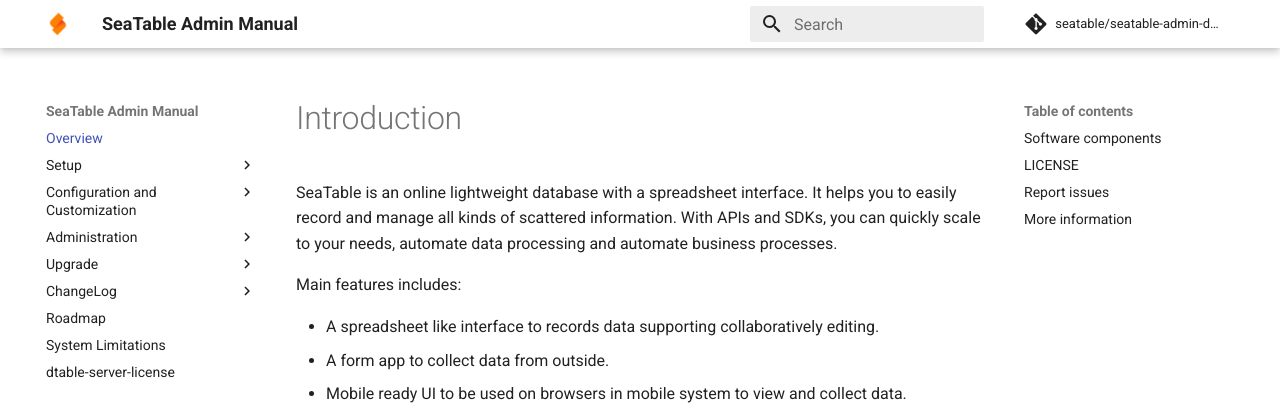
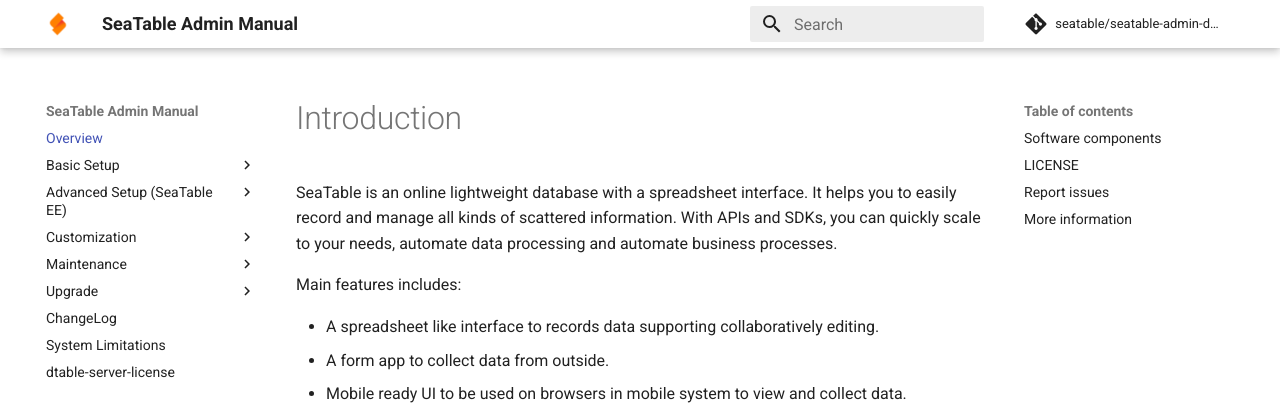
Before and after one commit to seatable/seatable-admin-docs, an MkDocs documentation site: the page built from manual/README.md, in a window 1280 px wide. Shown: the top 415 px of the page. Built offline with MkDocs 1.6.1 and Material for MkDocs 9.7.7, drawn with Linux system fonts in a browser that asks for light colours; comment, search, counter and statistics services are not loaded.

Commit message:
Streamlining of ToC
* Removal of Roadmp
* Removal of Admin > Logs (merged into Deployment instructions > Reviewing the deployment)
* Removal of Admin > Accounts (merged into Deployment instructions > FAQ)
* Merger of Changelog SeaTable PE and SeaTable DE
* Move of all config files in a new folder Configuration
* Creation new section "Advanced Setup (SeaTable EE)"

```diff
--- a/mkdocs.yml
+++ b/mkdocs.yml
@@ -47,7 +47,7 @@
 # Page tree
 nav:
   - Overview: README.md
-  - Setup:
+  - Basic Setup:
     - Developer Edition: docker/Developer-Edition/Deploy SeaTable-DE with Docker.md
     - Enterprise Edition: docker/Enterprise-Edition/Deploy SeaTable-EE with Docker.md
     - Cluster: docker/Cluster/SeaTable Cluster.md
@@ -56,39 +56,35 @@
       - Upgrading: docker/Python-Runner/Update SeaTable Python Runner.md
       - Customization: docker/Python-Runner/Customize SeaTable Python Runner.md
     - Migrate SeaTable DE to EE: docker/Enterprise-Edition/migrate_from_seatable_ce_server.md
-  - Configuration and Customization:
+  - Advanced Setup (SeaTable EE):
+    - Roles and Permissions: config/enterprise/roles_permissions.md
+    - LDAP: config/enterprise/ldap.md
+    - OAuth: config/enterprise/oauth.md
+    - SAML: config/enterprise/saml.md
+    - S3: config/enterprise/S3.md
+    - OnlyOffice: config/enterprise/deploy_onlyoffice_docker.md
+  - Customization:
     - Autostart: config/autostart.md
-    - ccnet.conf: config/ccnet-conf.md
-    - seafile.conf: config/seafile-conf.md
-    - dtable_web_settings.py: config/dtable_web_settings.md
-    - dtable-events.conf: config/dtable-events-conf.md
-    - dtable_server_config: config/dtable_server_config.md
-    - seatable-controller.conf: config/seatable-controller-conf.md
-    - dtable-db.conf: config/dtable_db_conf.md
-    - dtable-storage-server.conf: config/dtable_storage_server_conf.md
-    - Integrate with Seafile: config/integrate-with-seafile.md
+    - Configuration:
+      - ccnet.conf: config/ccnet-conf.md
+      - dtable-db.conf: config/dtable_db_conf.md
+      - dtable-events.conf: config/dtable-events-conf.md
+      - dtable_server_config: config/dtable_server_config.md
+      - dtable-storage-server.conf: config/dtable_storage_server_conf.md
+      - dtable_web_settings.py: config/dtable_web_settings.md
+      - seafile.conf: config/seafile-conf.md
+      - seatable-controller.conf: config/seatable-controller-conf.md
+    - Custom CSS: config/custom_css.md
+    - Email sending: config/sending_email.md
+    - Seafile integration: config/integrate-with-seafile.md
     - Templates and manual: config/templates_and_manual.md
-    - Email sending: config/sending_email.md
-    - Custom CSS: config/custom_css.md
-    - Enterprise:
-      - Roles and Permissions: config/enterprise/roles_permissions.md
-      - LDAP: config/enterprise/ldap.md
-      - OAuth: config/enterprise/oauth.md
-      - SAML: config/enterprise/saml.md
-      - S3: config/enterprise/S3.md
-      - OnlyOffice: config/enterprise/deploy_onlyoffice_docker.md
-  - Administration:
-    - Account: maintain/account.md
-    - Logs: maintain/logs.md
+  - Maintenance:
     - Backup and recovery: maintain/backup_recovery.md
     - Clean database: maintain/clean_database.md
     - Clean storage: maintain/seatable_gc.md
   - Upgrade:
     - Upgrade manual: upgrade/upgrade_manual.md
     - Extra upgrade notices: upgrade/extra-upgrade-notice.md
-  - ChangeLog:
-    - SeaTable Developer Edition: changelog/server-changelog.md
-    - SeaTable Enterprise Edition: changelog/changelog-for-seatable-professional-server.md
-  - Roadmap: changelog/roadmap.md
+  - ChangeLog: changelog/server-changelog.md
   - System Limitations: limitations/system_limitations.md
   - dtable-server-license: dtable-server-license.md
```
